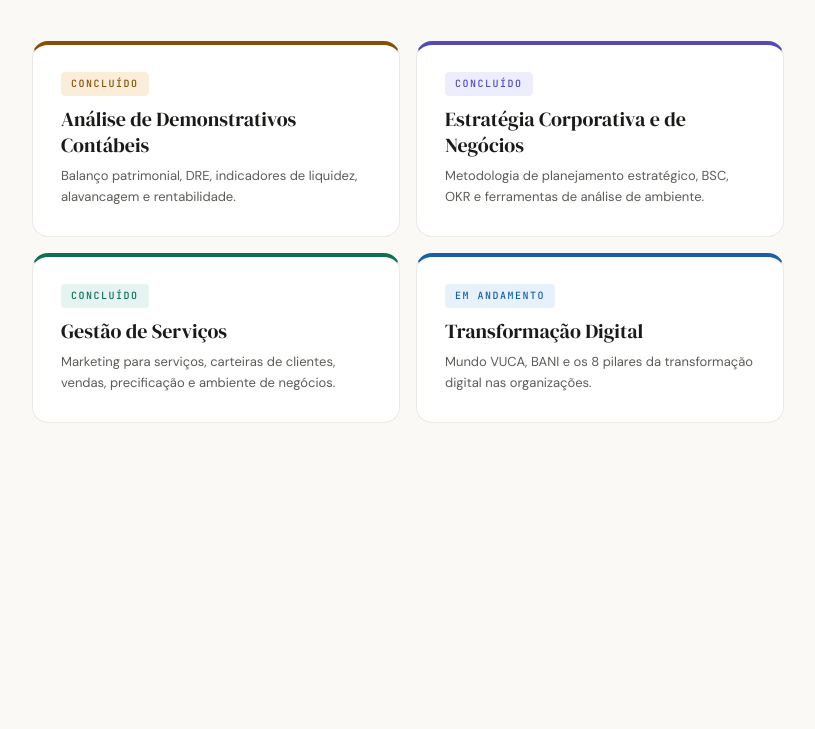
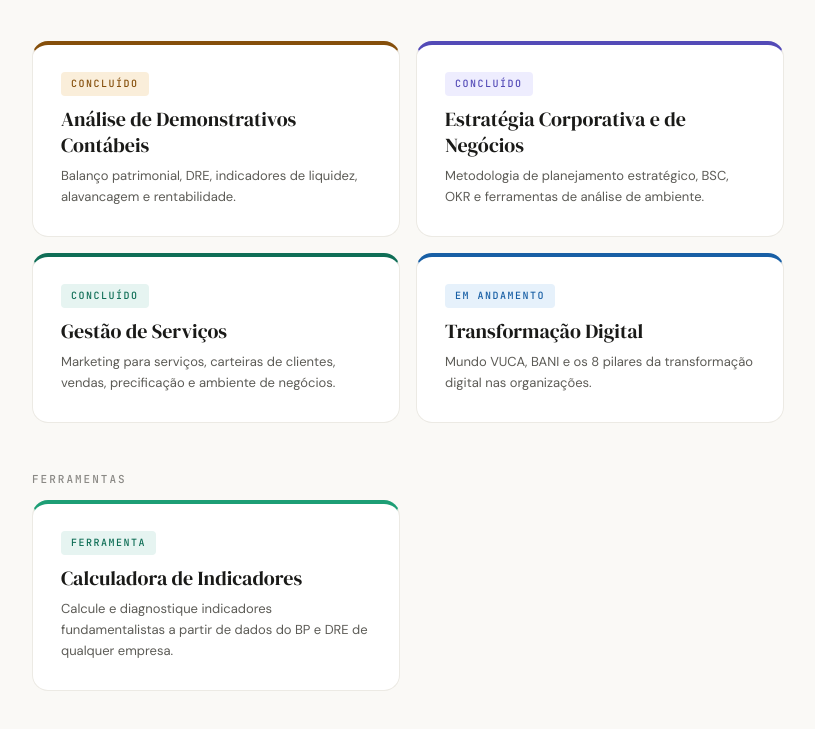
Before and after one commit to acantidio/fgv-summary-platform, a website: page docs/index.html in a window 1280 px wide. Shown: the part 253-982 px from the top of the page, without its empty margins (232-1047 px from the left). Before the commit the page ends 800 px from the top, so only its background shows below. Drawn offline with Linux system fonts and the light colour scheme.

Commit message:
feat: add Ferramentas section to hub linking to calculadora-indicadores

```diff
--- a/docs/index.html
+++ b/docs/index.html
@@ -63,6 +63,16 @@
         <p>Mundo VUCA, BANI e os 8 pilares da transformação digital nas organizações.</p>
       </a>
     </div>
+    <div style="margin-top:48px">
+      <span class="label" style="margin-bottom:12px">Ferramentas</span>
+      <div class="grid" style="margin-top:12px">
+        <a href="./calculadora-indicadores/" class="card" style="border-top-color:#1D9E75">
+          <span class="badge" style="background:#E6F4F1;color:#0F6E56">Ferramenta</span>
+          <h2>Calculadora de Indicadores</h2>
+          <p>Calcule e diagnostique indicadores fundamentalistas a partir de dados do BP e DRE de qualquer empresa.</p>
+        </a>
+      </div>
+    </div>
   </div>
 </body>
 </html>
```
Also changed, not shown: render.js (+10 -0 lines), test.js (+9 -0 lines).
